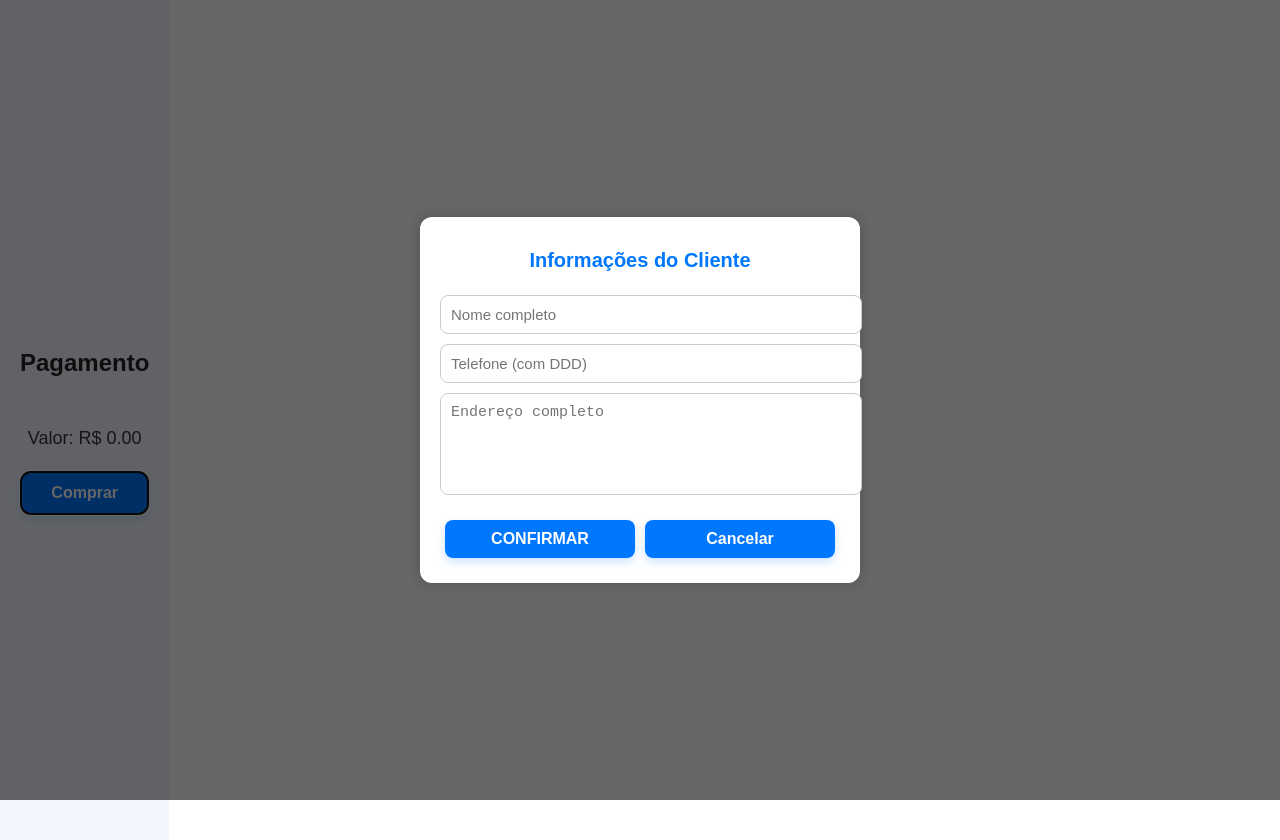
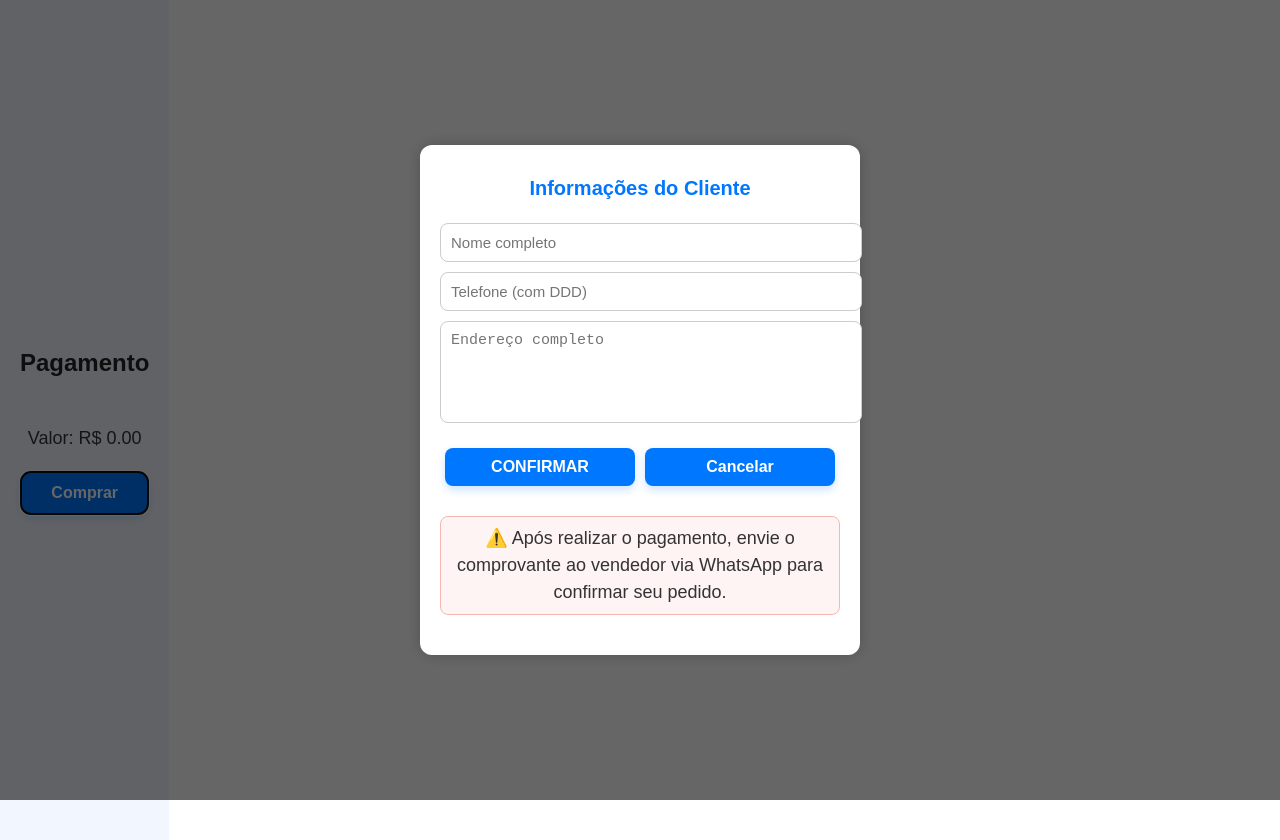
Before and after one commit to JRogerioSC/LojaA-ai, a React (Vite) app: page /pagamento in a window 1280 px wide. Both pictures are taken after a click on the button "Comprar". Built offline with nearby package versions, Linux system fonts and the light colour scheme; a web font is replaced by a local one.

Commit message:
aviso de comprovante

```diff
--- a/src/pagamentos/Pagamento.jsx
+++ b/src/pagamentos/Pagamento.jsx
@@ -21,12 +21,10 @@ function Pagamento() {
         setProduto({ nome, preco });
     }, [location.search]);
 
-    // Abre o formulário
     const pagar = () => {
         setMostrarFormulario(true);
     };
 
-    // Função para validar o telefone brasileiro
     const validarTelefone = (telefone) => {
         const apenasNumeros = telefone.replace(/\D/g, "");
         return /^[1-9]{2}9\d{8}$/.test(apenasNumeros); // Ex: 11987654321
@@ -45,7 +43,6 @@ function Pagamento() {
             return;
         }
 
-        // Exibe o resumo do pedido
         const resumo = `
 🧾 CONFIRMAR PEDIDO
 
@@ -62,21 +59,17 @@ Deseja confirmar e enviar para o WhatsApp do vendedor?
         const confirmar = window.confirm(resumo);
         if (!confirmar) return;
 
-        // 📱 Envia o formulário para o WhatsApp do vendedor
         const mensagem = `🛒 NOVO PEDIDO\n\nProduto: ${produto.nome}\nValor: R$ ${Number(
             produto.preco
         ).toFixed(2)}\n\n👤 Cliente: ${nome}\n📞 Telefone: ${telefone}\n🏠 Endereço: ${endereco}`;
 
-        // Substitua pelo número do vendedor (55 + DDD + número)
-        const numeroVendedor = "5596991624580"; // exemplo: 5598999999999
+        const numeroVendedor = "5596991624580";
         const linkWhatsApp = `https://wa.me/${numeroVendedor}?text=${encodeURIComponent(
             mensagem
         )}`;
 
-        // Abre o WhatsApp em nova aba
         window.open(linkWhatsApp, "_blank");
 
-        // Após o envio, segue para o pagamento Mercado Pago
         try {
             setCarregando(true);
 
@@ -153,6 +146,12 @@ Deseja confirmar e enviar para o WhatsApp do vendedor?
                                 Cancelar
                             </button>
                         </div>
+
+                        {/* 🔔 Lembrete no final do formulário */}
+                        <p className="lembrete-comprovante">
+                            ⚠️ Após realizar o pagamento, envie o comprovante ao vendedor via
+                            WhatsApp para confirmar seu pedido.
+                        </p>
                     </div>
                 </div>
             )}
--- a/src/pagamentos/pagamento.css
+++ b/src/pagamentos/pagamento.css
@@ -122,3 +122,14 @@
 .botoes-form button:hover {
     background-color: #005fd4;
 }
+
+.lembrete-comprovante {
+    margin-top: 15px;
+    font-size: 14px;
+    text-align: center;
+    color: #e53935;
+    background: #fff4f4;
+    padding: 8px 10px;
+    border-radius: 8px;
+    border: 1px solid #f5b7b1;
+}
```
